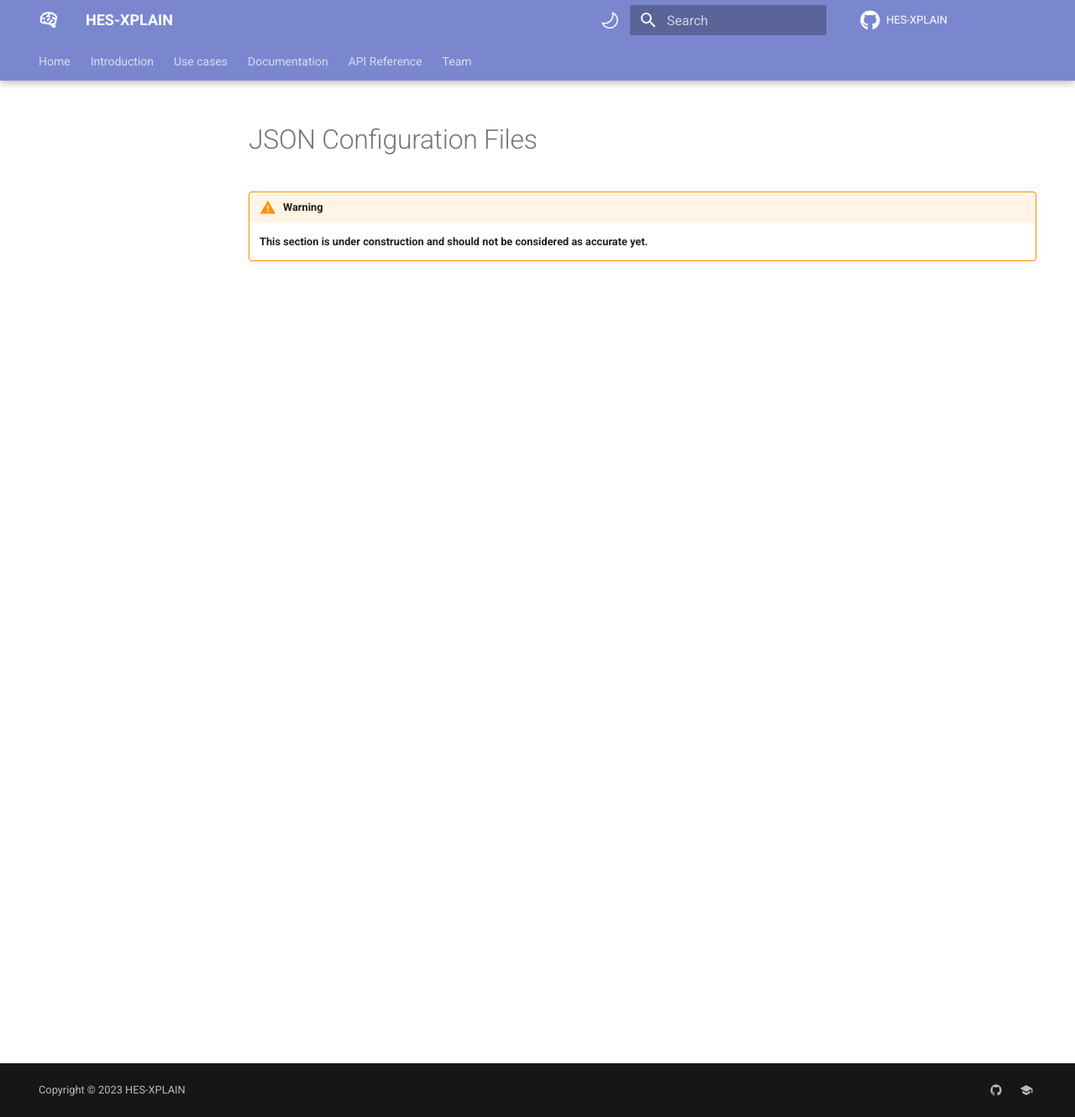
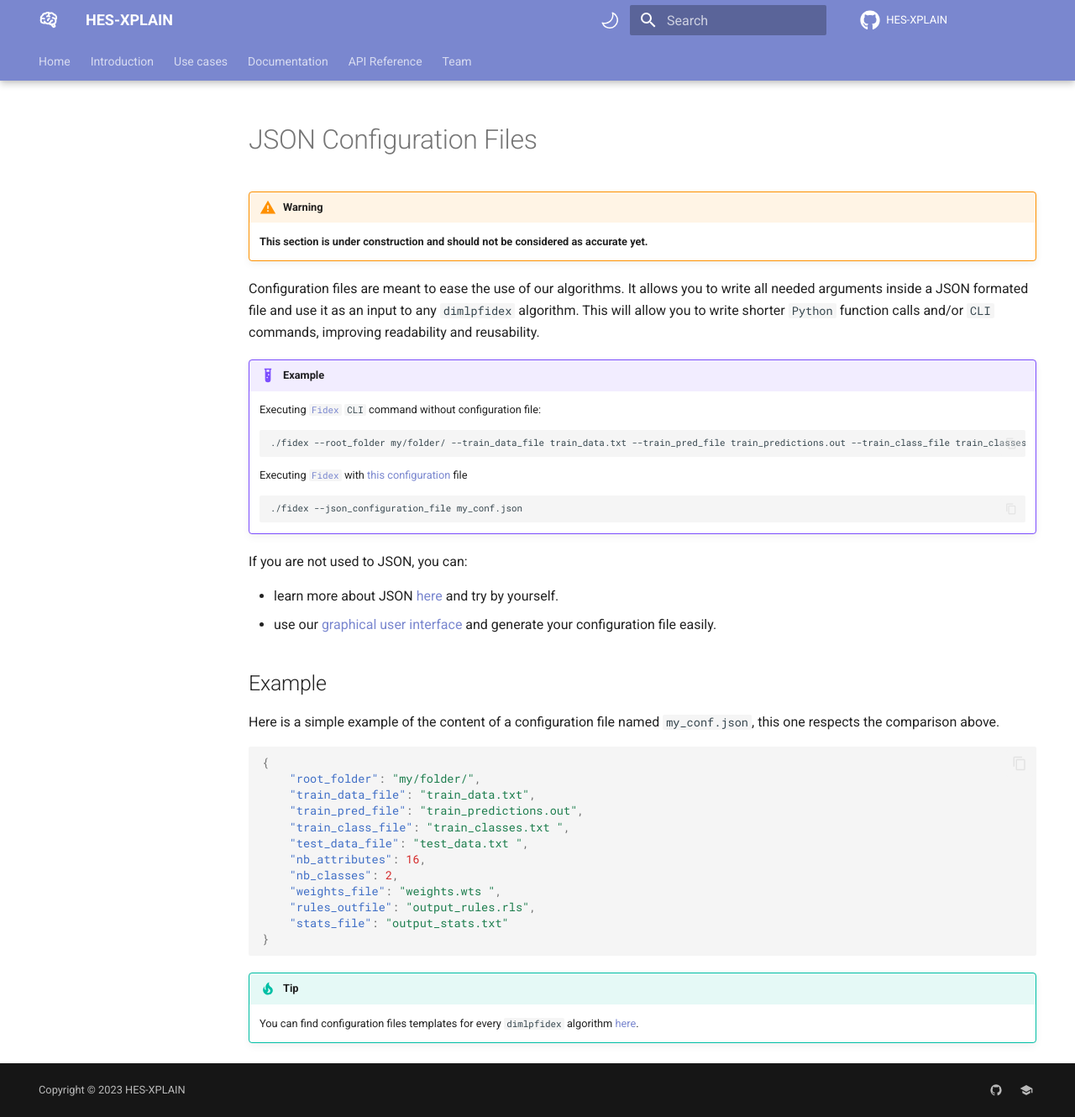
Before and after one commit to HES-XPLAIN/hes-xplain.github.io, an MkDocs documentation site: the page built from docs/documentation/file-formats/json-configuration-files.md, in a window 1280 px wide and 1330 px high. Shown: the whole window at 84% size. Built offline with MkDocs 1.6.1 and Material for MkDocs 9.7.7, drawn with Linux system fonts in a browser that asks for light colours; comment, search, counter and statistics services are not loaded.

Commit message:
Added JSON config files documentation

````diff
--- a/docs/documentation/file-formats/json-configuration-files.md
+++ b/docs/documentation/file-formats/json-configuration-files.md
@@ -2,3 +2,43 @@
 
 !!! warning
     **This section is under construction and should not be considered as accurate yet.**
+
+Configuration files are meant to ease the use of our algorithms. It allows you to write all needed arguments inside a JSON formated file and use it as an input to any `dimlpfidex` algorithm. This will allow you to write shorter `Python` function calls and/or `CLI` commands, improving readability and reusability.
+
+!!!example
+    Executing [`Fidex`](/documentation/algorithms/fidex/fidex) `CLI` command without configuration file:
+    ```
+    ./fidex --root_folder my/folder/ --train_data_file train_data.txt --train_pred_file train_predictions.out --train_class_file train_classes.txt --test_data_file test_data.txt --nb_attributes 16 --nb_classes 2 --weights_file weights.wts --rules_outfile output_rules.rls --stats_file output_stats.txt
+    ```
+
+    Executing [`Fidex`](/documentation/algorithms/fidex/fidex) with [this configuration](#example) file
+    ```
+    ./fidex --json_configuration_file my_conf.json
+    ```
+
+If you are not used to JSON, you can:
+
+-  learn more about JSON [here](https://json.org) and try by yourself.
+-   use our [graphical user interface](/documentation/gui) and generate your configuration file easily.
+
+## Example
+
+Here is a simple example of the content of a configuration file named `my_conf.json`, this one respects the comparison above.
+
+```json
+{
+    "root_folder": "my/folder/",
+    "train_data_file": "train_data.txt",
+    "train_pred_file": "train_predictions.out",
+    "train_class_file": "train_classes.txt ",
+    "test_data_file": "test_data.txt ",
+    "nb_attributes": 16,
+    "nb_classes": 2,
+    "weights_file": "weights.wts ",
+    "rules_outfile": "output_rules.rls",
+    "stats_file": "output_stats.txt"
+}
+```
+
+!!!Tip
+    You can find configuration files templates for every `dimlpfidex` algorithm [here](https://github.com/HES-XPLAIN/dimlpfidex/tree/main/tests/templates).
````
